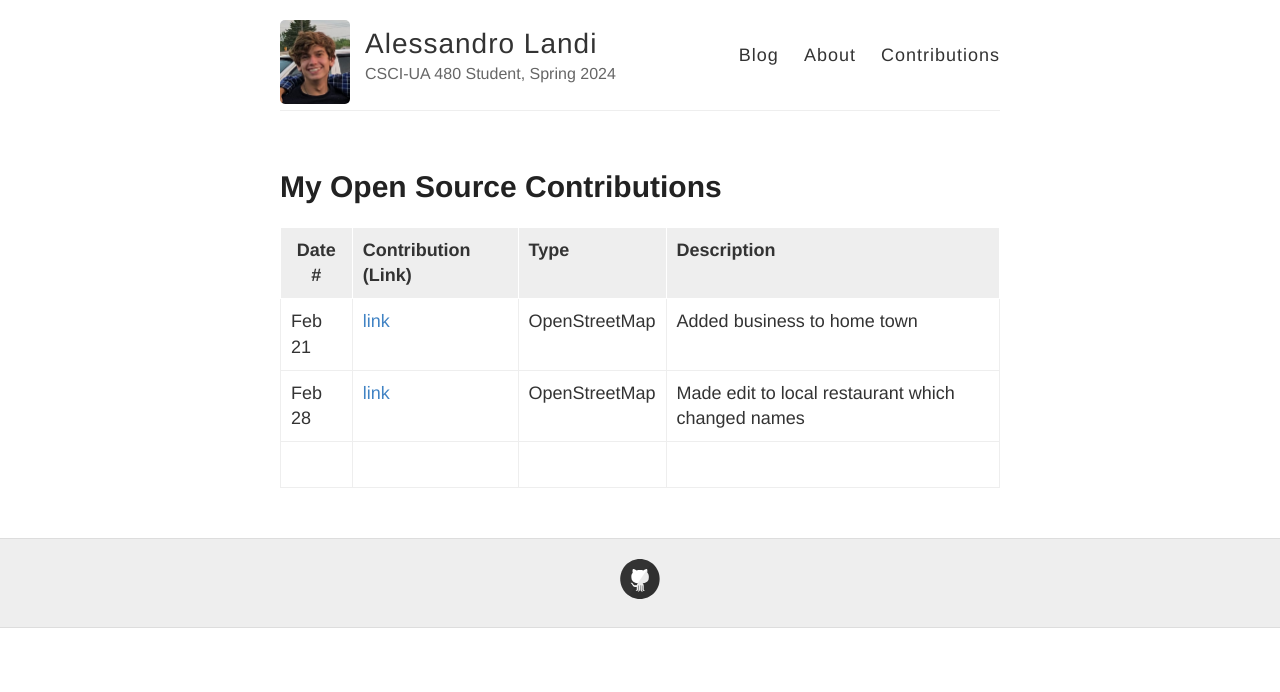
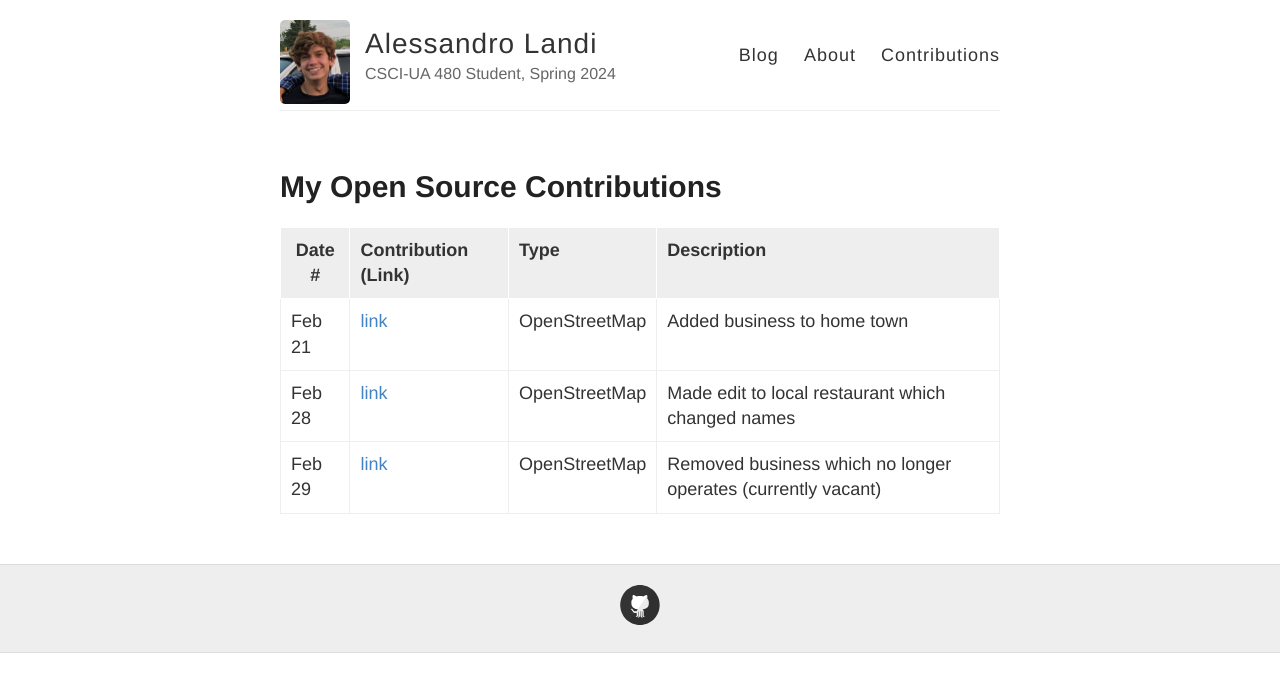
Before and after one commit to ossd-s24/alessandrolandi-weekly, a Jekyll site: the page built from contributions.md, in a window 1280 px wide. Shown: the top 692 px of the page. Built offline with Jekyll 4.4.1, drawn with Linux system fonts in a browser that asks for light colours.

Commit message:
Added Feb 29 Contribution

```diff
--- a/contributions.md
+++ b/contributions.md
@@ -24,4 +24,4 @@ Replace the first row with your own contribution.
 |---|:---|:---|:---|
 | Feb 21  | [link](https://www.openstreetmap.org/changeset/147743053)    | OpenStreetMap    |   Added business to home town    |
 | Feb 28  | [link](https://www.openstreetmap.org/changeset/148025897)    | OpenStreetMap    |   Made edit to local restaurant which changed names    |
-|     |     |     |      |
+| Feb 29  | [link](https://www.openstreetmap.org/changeset/148067745)    | OpenStreetMap    |   Removed business which no longer operates (currently vacant)    |
```
